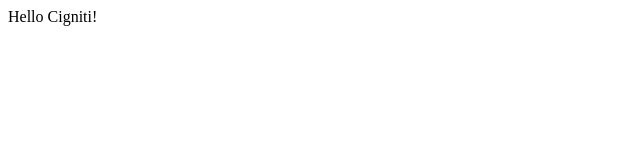
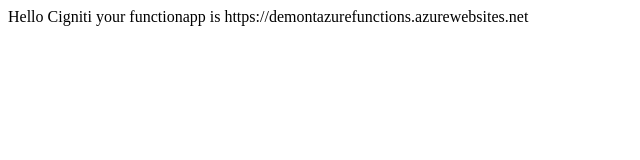
Before and after one commit to CignitiArun/azure-static-web-app, a plain HTML site: page src/index.html in a window 1280 px wide. Shown: the whole page, without its empty margins (0-640 px from the left). Drawn offline with Linux system fonts and the light colour scheme.

Commit message:
Update index.html

```diff
--- a/src/index.html
+++ b/src/index.html
@@ -8,6 +8,6 @@
     </head>
 
     <body>
-        Hello Cigniti!
+        Hello Cigniti your functionapp is https://demontazurefunctions.azurewebsites.net
     </body>
 </html>
```
